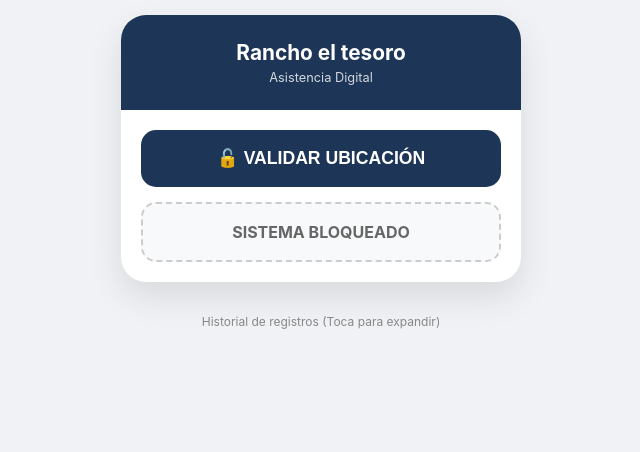
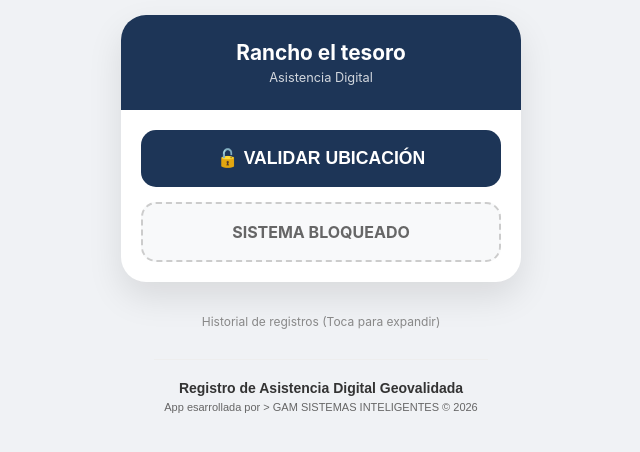
Before and after one commit to gamsistemasinteligentes-png/asistencia-rancho-tesoro-de-la-primavera, a plain HTML site: page index.html in a window 1280 px wide. Shown: the whole page, without its empty margins (319-959 px from the left). Drawn offline with Linux system fonts and the light colour scheme.

Commit message:
Update index.html

```diff
--- a/index.html
+++ b/index.html
@@ -193,5 +193,13 @@
 
     renderHistory();
 </script>
+    <footer style="text-align: center; padding: 20px 10px; margin-top: 20px; border-top: 1px solid #eee; font-family: sans-serif;">
+        <p style="margin: 0; font-size: 14px; color: #333; font-weight: bold;">
+            Registro de Asistencia Digital Geovalidada
+        </p>
+        <p style="margin: 5px 0 0 0; font-size: 11px; color: #666;">
+            App esarrollada por > GAM SISTEMAS INTELIGENTES © 2026
+        </p>
+    </footer>
 </body>
 </html>
```
